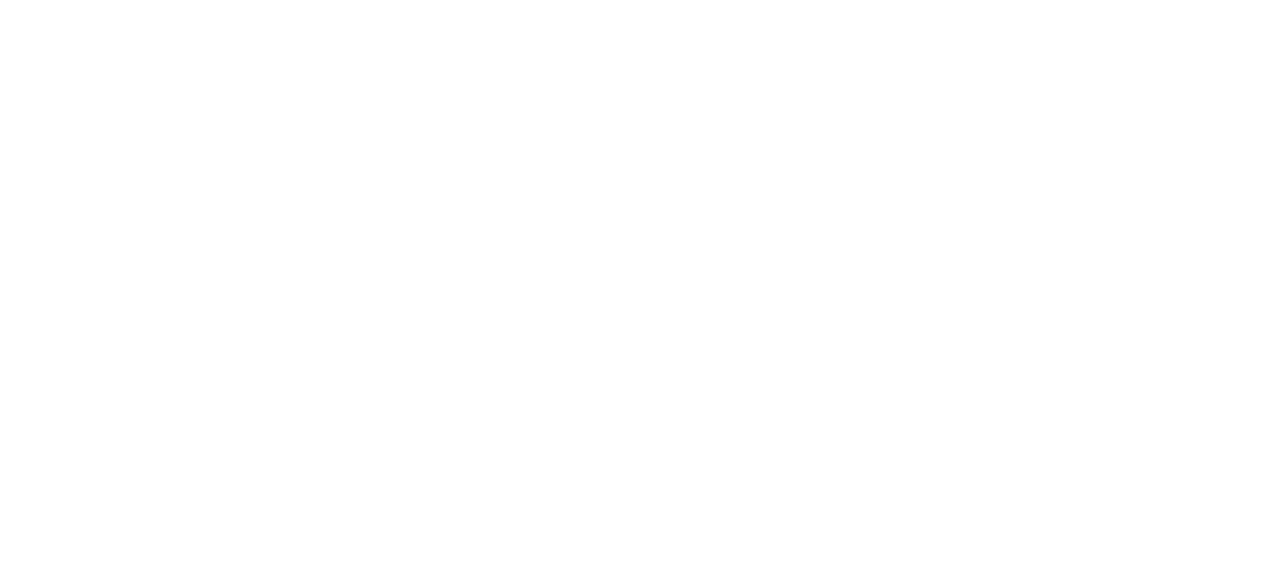
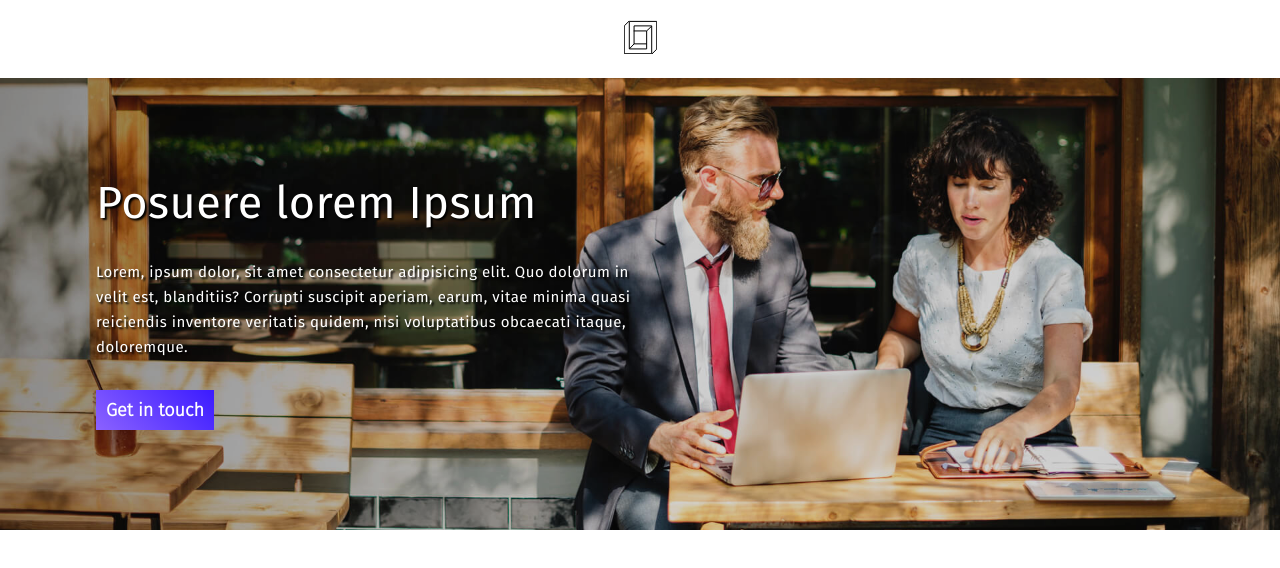
Before and after one commit to juanmoncayo55/bussiness-templated, a plain HTML site: page index.html in a window 1280 px wide. Drawn offline with Linux system fonts and the light colour scheme.

Commit message:
Se le modifico el nombre al archivo 'mashuptemplate.svg' por 'logo.svg'. Se creo la sección de header y banner principal.

```diff
--- a/css/styles.css
+++ b/css/styles.css
@@ -34,13 +34,100 @@ body{
 	font-size: 16px;
 	font-family: var(--fregular);
 	color: var(--color1);
+	padding-top: 7.8rem;
 }
 a{ text-decoration: none; }
+img{ max-width: 100%; }
 
 /* Reutilizables */
 .tcenter{text-align: center;}
+.cblanco{ color: var(--blanco); }
+.cnegro{ color: var(--negro); }
+.tshadow{ text-shadow: 2px 2px 2px #000; }
 .container{
 	max-width: 120rem;
-	width: 85%;
+	width: 95%;
 	margin: 0 auto;
 }
+.boton{
+    background-image: linear-gradient(45deg, var(--color4), var(--color5));
+    font-family: var(--flight);
+    color: var(--blanco);
+    font-size: 1.8rem;
+    padding: 1rem;
+    display: block;
+    margin-left: 0;
+    width: fit-content;
+    font-weight: 600;
+}
+/* Header */
+.header{
+	background-color: var(--blanco);
+    padding: 2rem 0;
+    position: fixed;
+    width: 100%;
+    top: 0;
+}
+.header-container{
+	display: flex;
+    justify-content: space-between;
+    align-items: center;
+
+    flex-direction: column;
+    row-gap: 2rem;
+}
+.navigation{
+    display: flex;
+    row-gap: 1rem;
+    flex-direction: column;
+    align-items: center;
+
+    /* Ocultando el menú mientras el resto de diseño */
+    display: none;
+}
+/* Banner Home */
+.banner-home{
+	background: #613C22 url("../images/img-home.jpg");
+	background-repeat: no-repeat;
+	background-position: center;
+	background-size: cover;
+	padding: 10rem 0;
+	position: relative;
+}
+.banner-home:before {
+    content: "";
+    position: absolute;
+    top: 0;
+    bottom: 0;
+    width: 100%;
+    background-color: #212121;
+    opacity: .2;
+}
+.banner-home-container{
+	position: relative;
+    z-index: 2;
+}
+.banner-home-container h1{
+	color: var(--blanco);
+    font-family: var(--fregular);
+    font-weight: 500;
+    font-size: 4.5rem;
+    margin: 0;
+    letter-spacing: .5px;
+}
+.banner-home-container .description{
+	color: var(--blanco);
+    font-size: 1.5rem;
+    letter-spacing: .5px;
+    margin: 3rem 0;
+    line-height: 2.5rem;
+}
+
+/* Media Queries */
+@media (min-width: 650px) {
+	.banner-home-container{
+		max-width: 55rem;
+    	width: 90%;
+	}
+	.container{width: 85%;}
+}
--- a/index.html
+++ b/index.html
@@ -20,6 +20,29 @@
 	<link rel="stylesheet" href="css/styles.css">
 </head>
 <body>
-
+	<header class="header">
+		<div class="container header-container">
+			<a href="#" class="header-logo-link">
+				<img src="images/logo.svg" alt="Logotipo de la empresa">
+			</a>
+			<nav class="navigation">
+				<a href="#" class="navigation-link">Home</a>
+				<a href="#" class="navigation-link">About</a>
+				<a href="#" class="navigation-link">Pricing</a>
+				<a href="#" class="navigation-link">Reel</a>
+				<a href="#" class="navigation-link">Contact</a>
+				<a href="#" class="navigation-link">Login</a>
+			</nav>
+		</div> <!-- .header-container -->
+	</header> <!-- .header -->
+	<section class="banner-home">
+		<div class="container">
+			<div class="banner-home-container">
+				<h1 class="tshadow">Posuere lorem Ipsum</h1>
+				<p class="description tshadow">Lorem, ipsum dolor, sit amet consectetur adipisicing elit. Quo dolorum in velit est, blanditiis? Corrupti suscipit aperiam, earum, vitae minima quasi reiciendis inventore veritatis quidem, nisi voluptatibus obcaecati itaque, doloremque.</p>
+				<a href="#" class="boton link">Get in touch</a>
+			</div>
+		</div>
+	</section>
 </body>
 </html>
```
Also changed, not shown: images/logo.svg (renamed from images/mashuptemplate.svg).
